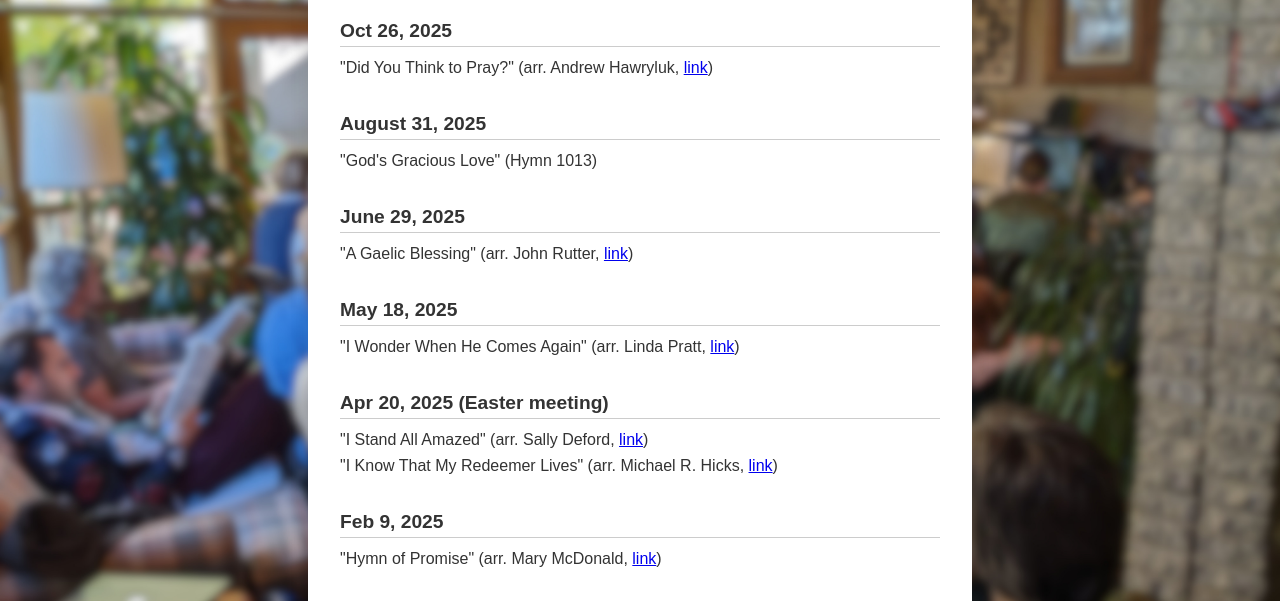
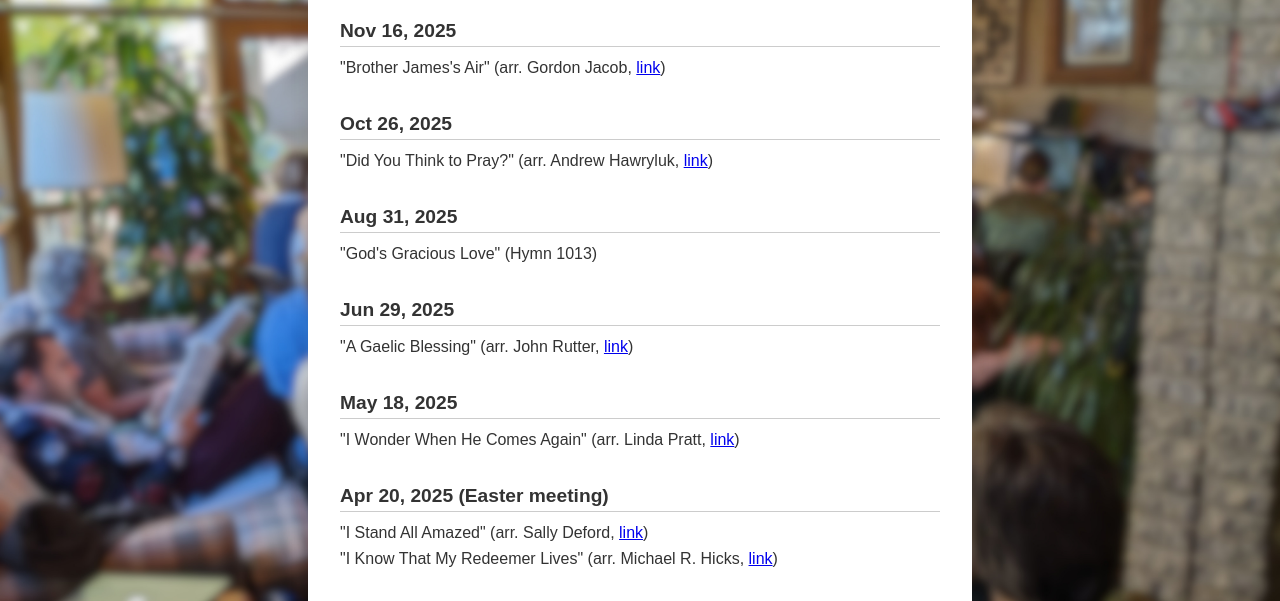
Before and after one commit to drewdaemon/oh2choir, a plain HTML site: page index.html in a window 1280 px wide. Shown: the part 166-767 px from the top of the page. Drawn offline with Linux system fonts and the light colour scheme.

Commit message:
Update index.html

```diff
--- a/index.html
+++ b/index.html
@@ -80,6 +80,14 @@
     <h1>Oak Hills 2nd Ward Choir</h1>
 
     <div class="date-group">
+      <h2>Nov 16, 2025</h2>
+      <ul>
+        <li>"Brother James's Air" (arr. Gordon Jacob, <a href="https://global.oup.com/academic/product/brother-jamess-air-9780193405240?lang=en&cc=us">link</a>)
+        </li>
+      </ul>
+    </div>
+
+    <div class="date-group">
       <h2>Oct 26, 2025</h2>
       <ul>
         <li>"Did You Think to Pray?" (arr. Andrew Hawryluk, <a href="https://www.musicbyandrew.ca/didyoupray.html">link</a>)
@@ -88,14 +96,14 @@
     </div>
 
     <div class="date-group">
-      <h2>August 31, 2025</h2>
+      <h2>Aug 31, 2025</h2>
       <ul>
         <li>"God's Gracious Love" (Hymn 1013)</li>
       </ul>
     </div>
 
     <div class="date-group">
-      <h2>June 29, 2025</h2>
+      <h2>Jun 29, 2025</h2>
       <ul>
         <li>"A Gaelic Blessing" (arr. John Rutter, <a
             href="https://johnrutter.com/music/printed-music/catalogue/a-gaelic-blessing-deep-peace">link</a>)</li>
```
